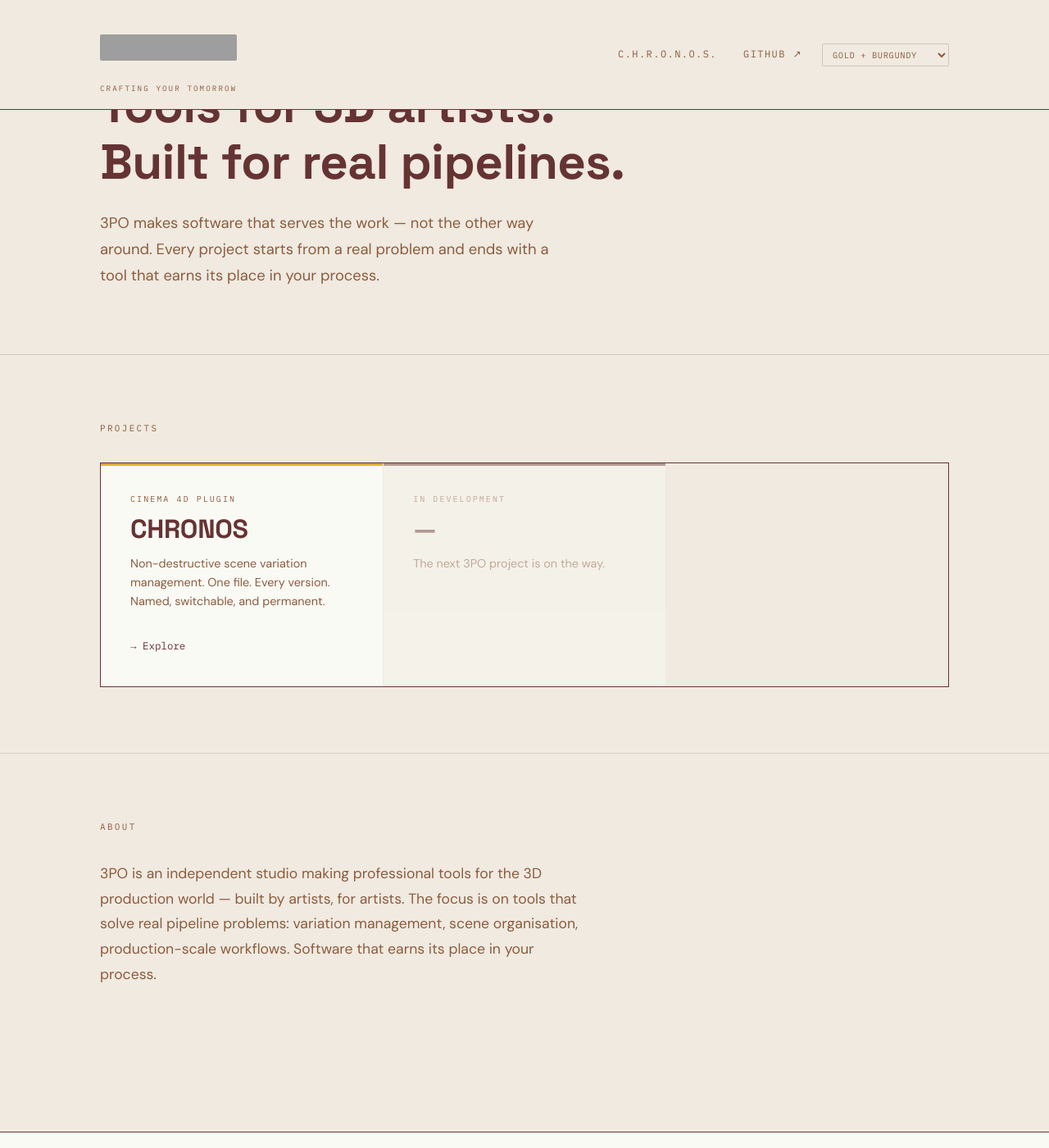
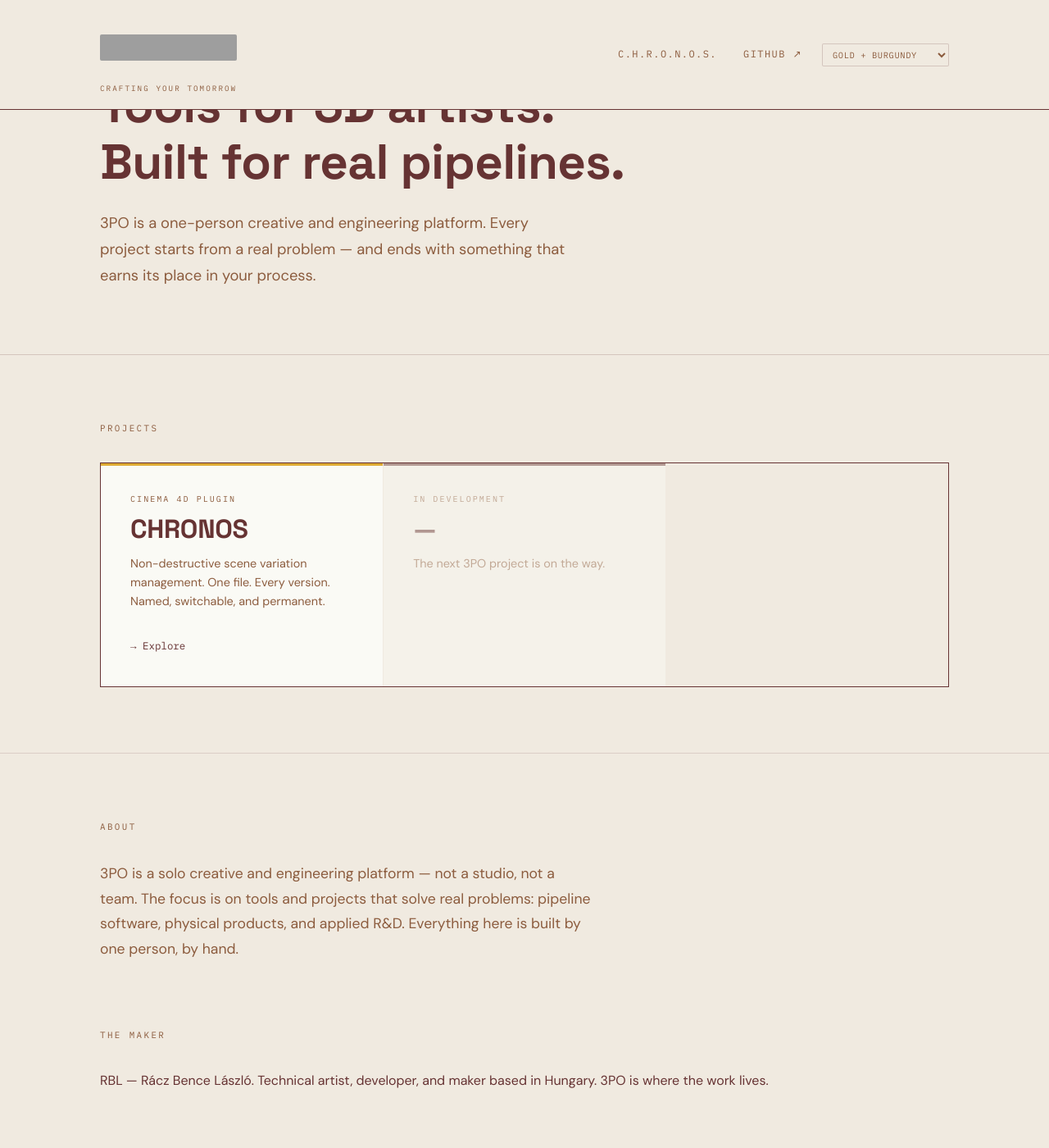
Before and after one commit to 3PO-3D/3po-3d.github.io, a Jekyll site: the page built from index.md, in a window 1280 px wide and 1400 px high, scrolled down 273 px. Shown: the whole window at 82% size. Built offline with Jekyll 4.4.1, drawn with Linux system fonts in a browser that asks for light colours; some of the changed text lies outside the part shown; grey boxes are pictures that could not be loaded.

Commit message:
content(home): reframe 3PO as solo platform, remove false team framing, add RBL section

```diff
--- a/_includes/footer.html
+++ b/_includes/footer.html
@@ -3,7 +3,7 @@
     <div class="footer-grid">
       <div class="footer-brand">
         <p><strong>3PO</strong> — Crafting Your Tomorrow</p>
-        <p class="muted">Tools for 3D artists and creative pipelines.<br>Built by artists, for artists.</p>
+        <p class="muted">Tools and projects by one maker.<br>Built by hand, for real work.</p>
       </div>
       <div class="footer-links">
         <h4>Projects</h4>
--- a/index.md
+++ b/index.md
@@ -9,7 +9,7 @@ description: "3PO builds tools for 3D artists and creative pipelines."
     <img src="{{ '/assets/img/3po_logo_main.png' | relative_url }}" alt="3PO" class="hero-logo">
     <p class="hero-tagline">Crafting Your Tomorrow</p>
     <h1>Tools for 3D artists.<br>Built for real pipelines.</h1>
-    <p class="lead">3PO makes software that serves the work — not the other way around. Every project starts from a real problem and ends with a tool that earns its place in your process.</p>
+    <p class="lead">3PO is a one-person creative and engineering platform. Every project starts from a real problem — and ends with something that earns its place in your process.</p>
   </div>
 </section>
 
@@ -35,6 +35,13 @@ description: "3PO builds tools for 3D artists and creative pipelines."
 <section class="about-strip">
   <div class="container">
     <p class="section-label">About</p>
-    <p class="lead">3PO is an independent studio making professional tools for the 3D production world — built by artists, for artists. The focus is on tools that solve real pipeline problems: variation management, scene organisation, production-scale workflows. Software that earns its place in your process.</p>
+    <p class="lead">3PO is a solo creative and engineering platform — not a studio, not a team. The focus is on tools and projects that solve real problems: pipeline software, physical products, and applied R&D. Everything here is built by one person, by hand.</p>
   </div>
 </section>
+
+<section class="about-rbl">
+  <div class="container">
+    <p class="section-label">The maker</p>
+    <p class="lead">RBL — Rácz Bence László. Technical artist, developer, and maker based in Hungary. 3PO is where the work lives.</p>
+  </div>
+</section>
```
